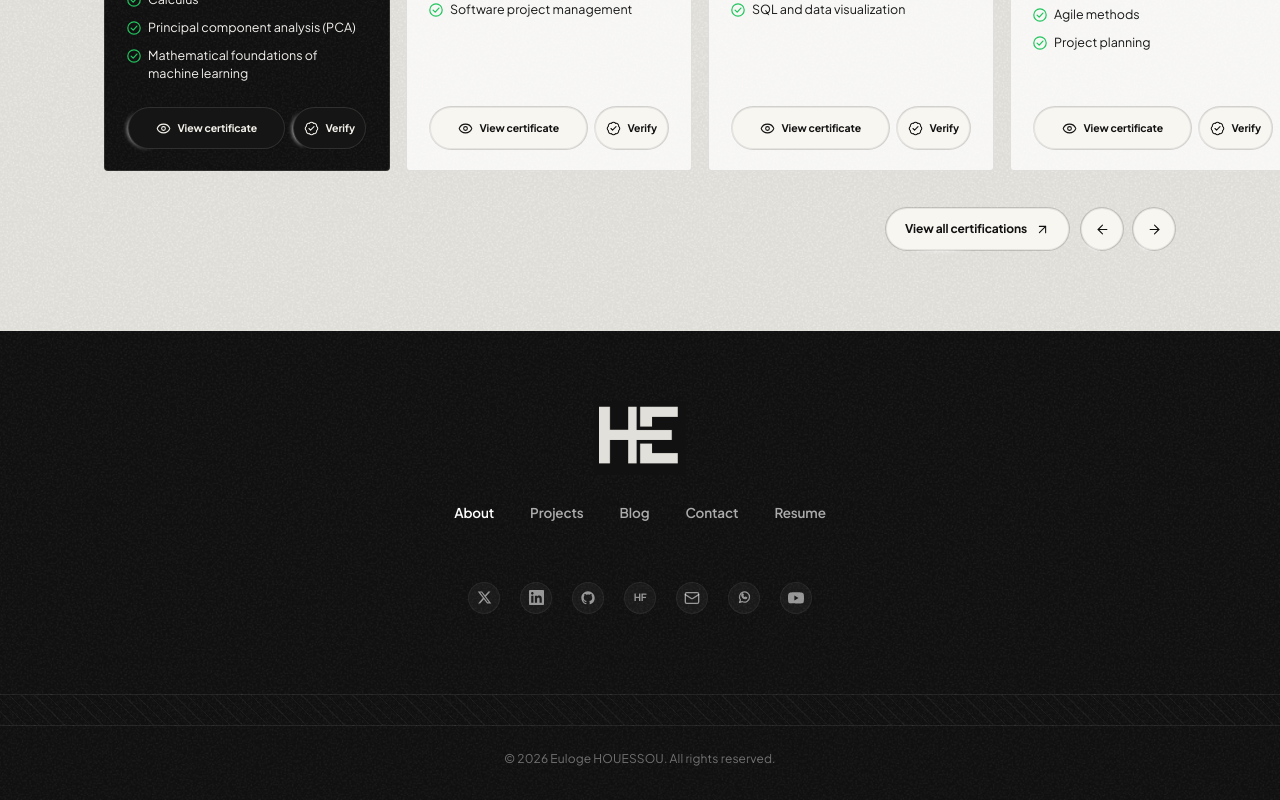
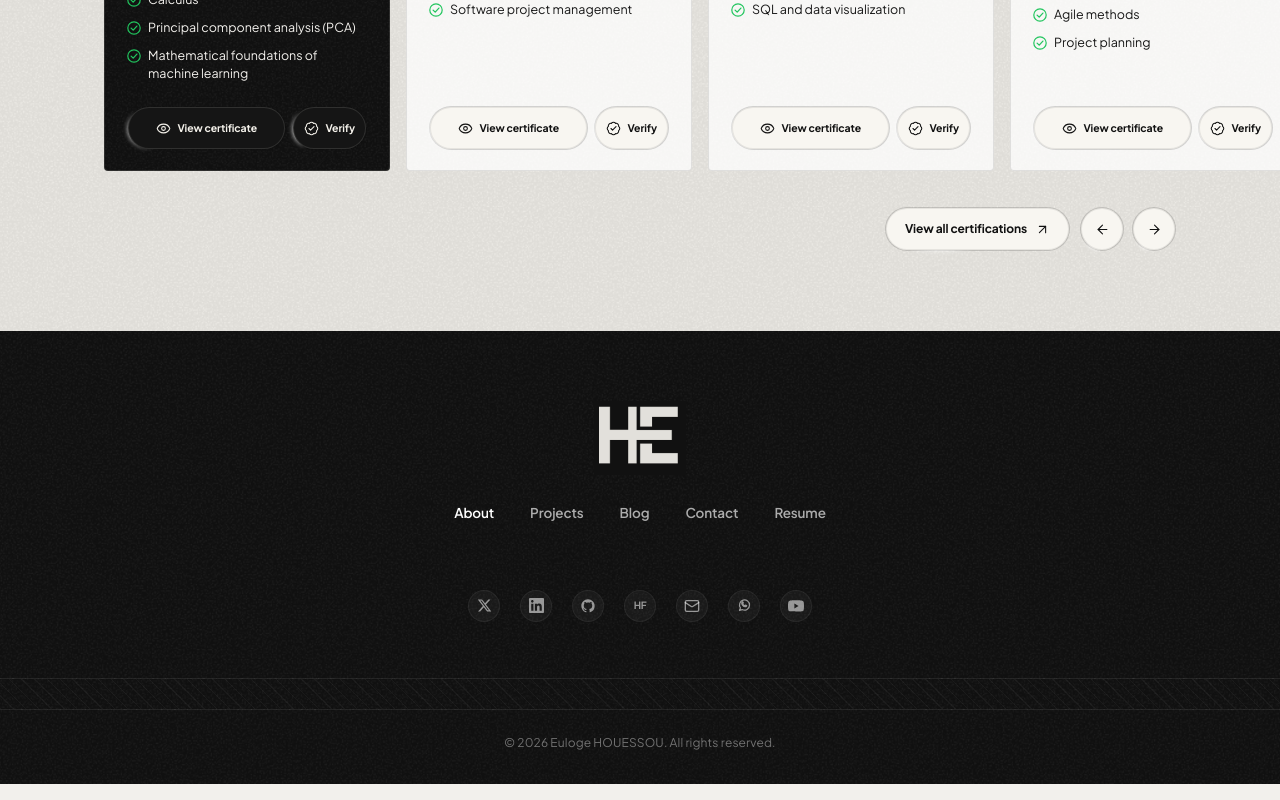
Before and after one commit to HE11032006/portfolio_euloge, a Next.js app: page /about in a window 1280 px wide. Shown: the part 3999-4799 px from the top of the page. Built offline with nearby package versions, Linux system fonts and the light colour scheme.

Commit message:
update: line around link in footer

```diff
--- a/src/app/globals.css
+++ b/src/app/globals.css
@@ -1770,8 +1770,8 @@ img {
 .footer-social-links {
   position: relative;
   isolation: isolate;
-  margin: 8px 0;
-  padding: 22px 36px;
+  margin: 10px 0;
+  padding: 28px 48px;
 }
 
 .footer-social-links__sketch {
--- a/src/components/site-footer.tsx
+++ b/src/components/site-footer.tsx
@@ -102,7 +102,7 @@ export default function SiteFooter() {
         style={{
           maxWidth: 1200,
           margin: "0 auto",
-          padding: "70px 24px 50px",
+          padding: "70px 24px 18px",
           display: "flex",
           flexDirection: "column",
           alignItems: "center",
```
